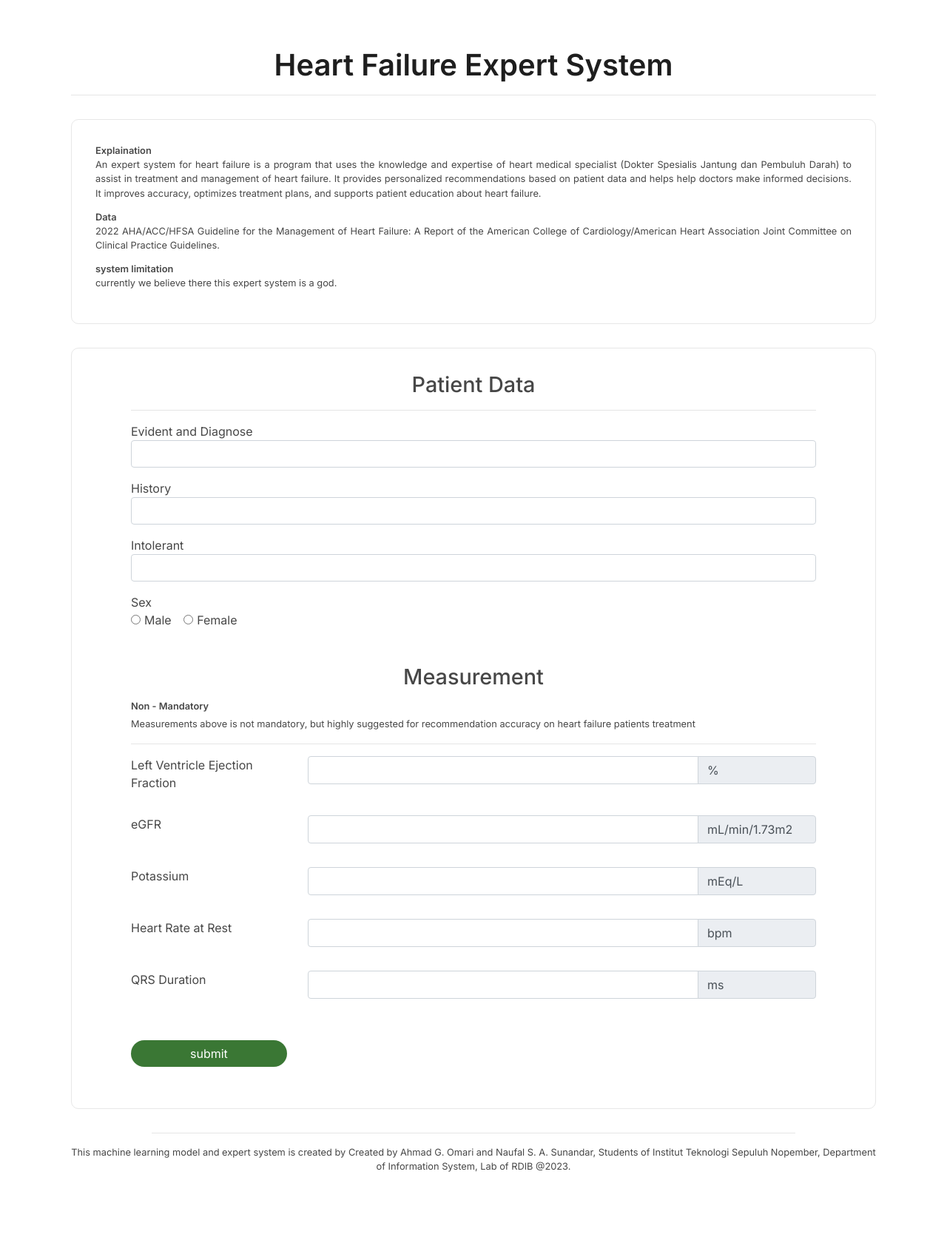
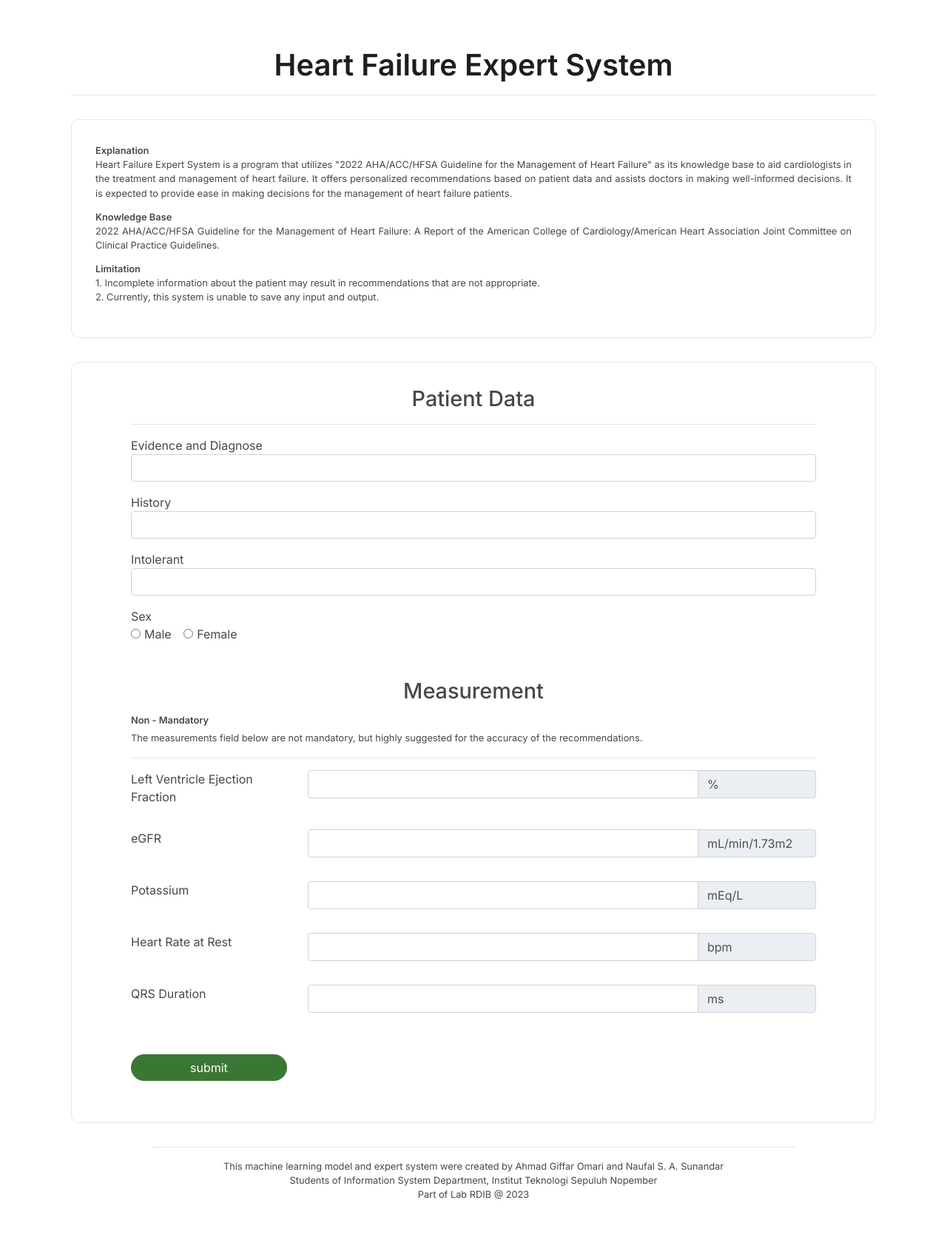
Before and after one commit to modalhoki/flask-project1, a Flask app: page /expert_system in a window 1280 px wide. Shown: the whole page at 74% size. Before the commit the page ends 1584 px from the top, so only its background shows below. Run offline with Flask 3, Linux system fonts and the light colour scheme; parts of the project's set-up code (start-up, migrations or seed data) failed here and were passed over; some libraries are stand-ins or nearby versions.

Commit message:
changes on wordings

```diff
--- a/static/css/main.css
+++ b/static/css/main.css
@@ -211,6 +211,10 @@ h3{
     background-color: #46a73e;
 }
 
+.hd-orange{
+    background-color: #f09f36;
+}
+
 .hd-red{
     background-color: #d04552;
 }
@@ -227,7 +231,7 @@ h3{
 }
 
 .hd-result-gray {
-    color: #5a5a5a;
+    color: orange;
     font-weight: normal;
     text-align: center;
 }
--- a/templates/base.html
+++ b/templates/base.html
@@ -25,7 +25,9 @@
         <hr class="custom-line">
         <div class="d-flex align-items-center flex-column footer-content">
         <p class="footer-text">
-            This machine learning model and expert system is created by Created by Ahmad G. Omari and Naufal S. A. Sunandar, Students of Institut Teknologi Sepuluh Nopember, Department of Information System, Lab of RDIB @2023.
+            This machine learning model and expert system were created by Ahmad Giffar Omari and Naufal S. A. Sunandar <br>
+            Students of Information System Department, Institut Teknologi Sepuluh Nopember <br>
+            Part of Lab RDIB @ 2023
         </p>
     </div>
     </div>
--- a/templates/expert-system.html
+++ b/templates/expert-system.html
@@ -10,22 +10,25 @@
 
 <div class="explaination d-flex flex-column">
     <span class="part">
-        <b>Explaination</b><br>
+        <b>Explanation</b><br>
         <!-- <hr> -->
-        An expert system for heart failure is a program that uses the knowledge and expertise of heart medical specialist (Dokter Spesialis Jantung dan Pembuluh Darah) to assist in treatment and management of heart failure. It provides personalized recommendations based on patient data and helps help doctors make informed decisions. It improves accuracy, optimizes treatment plans, and supports patient education about heart failure.
-
+        Heart Failure Expert System is a program that utilizes "2022 AHA/ACC/HFSA Guideline for the Management of Heart Failure" as its
+        knowledge base to aid cardiologists in the treatment and management of heart failure.
+        It offers personalized recommendations based on patient data and assists doctors in making well-informed decisions.
+        It is expected to provide ease in making decisions for the management of heart failure patients.
     </span>
 
     <span class="part">
-        <b>Data</b>
+        <b>Knowledge Base</b>
         <br>
         2022 AHA/ACC/HFSA Guideline for the Management of Heart Failure: A Report of the American College of Cardiology/American Heart Association Joint Committee on Clinical Practice Guidelines.
     </span>
 
     <span class="part">
-        <b>system limitation</b>
+        <b>Limitation</b>
         <br>
-        currently we believe there this expert system is a god.
+        1. Incomplete information about the patient may result in recommendations that are not appropriate.<br>
+        2. Currently, this system is unable to save any input and output.
     </span>
 
 </div>
@@ -37,7 +40,7 @@
     <h2>Patient Data</h2>
     <hr>
     <form action="/expert_system" method="POST" enctype="multipart/form-data">
-        <span>Evident and Diagnose</span>
+        <span>Evidence and Diagnose</span>
         <div class="container-md">
             <select class="js-example-basic-multiple form-control form-control-lg" name="selected_evident" multiple="multiple" >
                 {% for i in range(total_eveident_selection) %}
@@ -109,7 +112,7 @@
         <h2>Measurement</h2>
         <span class="part">
             <b>Non - Mandatory</b><br>
-            Measurements above is not mandatory, but highly suggested for recommendation accuracy on heart failure patients treatment
+            The measurements field below are not mandatory, but highly suggested for the accuracy of the recommendations.
         </span>
         <hr>
 
```
Also changed, not shown: templates/heart-disease-prediction.html (+8 -7 lines), templates/prediction-result.html (+4 -4 lines).
